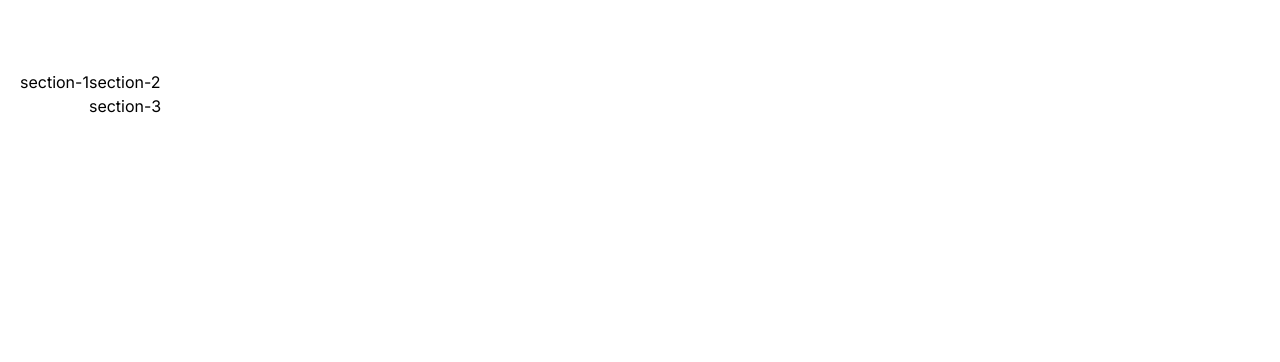
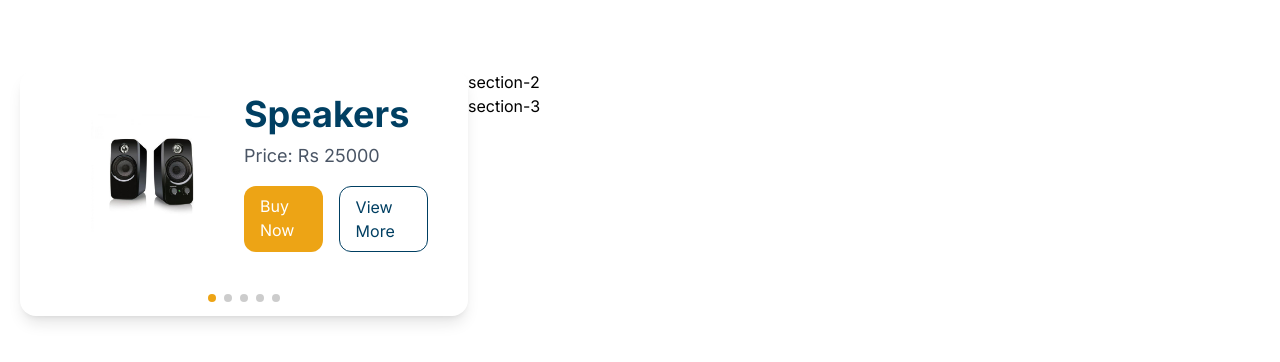
Before and after one commit to adeel-bot/NexMart, a Next.js app: page / in a window 1280 px wide. Shown: the part 1998-2360 px from the top of the page. Before the commit the page ends 2136 px from the top, so only its background shows below. Built offline with nearby package versions, Linux system fonts and the light colour scheme.

Commit message:
modified:   app/components/cards/Subgrid.js modified:   app/page.js new file:   public/speakers.jpg

```diff
--- a/app/components/cards/Subgrid.js
+++ b/app/components/cards/Subgrid.js
@@ -1,9 +1,111 @@
+
+"use client";
+
+import Image from "next/image";
+import Link from "next/link";
+import { Swiper, SwiperSlide } from "swiper/react";
+import { Navigation, Pagination, Autoplay } from "swiper/modules";
+import "swiper/css";
+import "swiper/css/navigation";
+import "swiper/css/pagination";
 import React from 'react'
 
 const Subgrid = () => {
+
+   const Products = [
+    {
+      name: "Speakers",
+      image: "/speakers.jpg",
+      price: "25000",
+      buy_link: "#",
+      detail_link: "#",
+    },
+    {
+      name: "Camera",
+      image: "/camera.jpg",
+      price: "25000",
+      buy_link: "#",
+      detail_link: "#",
+    },
+    {
+      name: "HeadPhone",
+      image: "/headphone.png",
+      price: "10000",
+      buy_link: "#",
+      detail_link: "#",
+    },
+    {
+      name: "Laptop",
+      image: "/laptop.jpg",
+      price: "150000",
+      buy_link: "#",
+      detail_link: "#",
+    },
+    {
+      name: "Gaming Console",
+      image: "/game-console.png",
+      price: "8000",
+      buy_link: "#",
+      detail_link: "#",
+    },
+  ];
+
+
   return (
     <div className='flex flex-row'>
-        <div className=''>section-1</div>
+        <div className=''>
+          <div className="w-[35vw] mx-auto ">
+      <Swiper
+        modules={[Navigation, Pagination, Autoplay]}
+        spaceBetween={40}
+        slidesPerView={1}
+        pagination={{ clickable: true }}
+        autoplay={{ delay: 6000, disableOnInteraction: false }}
+        className="rounded-2xl shadow-lg"
+         style={{
+    "--swiper-navigation-color": "rgb(237, 164, 21)",
+    "--swiper-pagination-color": "rgb(237, 164, 21)",
+  }}
+      >
+        {Products.map((item, index) => (
+          <SwiperSlide key={index}>
+            <div className="flex flex-col md:flex-row items-center justify-between px-10 py-6">
+              <div className="relative w-full h-[150px] md:w-1/2 flex justify-center">
+                <Image
+                  src={item.image}
+                  alt={item.name}
+                  fill
+                  className="rounded-xl object-cover"
+                />
+              </div>
+
+              <div className="text-center md:text-left md:w-1/2">
+                <h2 className="text-4xl text-[#003F62] font-bold mb-2">{item.name}</h2>
+                <p className="text-lg mb-4 text-gray-600">
+                  Price: Rs {item.price}
+                </p>
+                <div className="flex gap-4 justify-center md:justify-start">
+                  <Link
+                    href={item.buy_link}
+                    className="bg-[#eda415] text-white px-4 py-2 rounded-xl hover:bg-[#d69411] transition"
+                  >
+                    Buy Now
+                  </Link>
+                  <Link
+                    href={item.detail_link}
+                    className="border border-[#003F62] text-[#003F62] px-4 py-2 rounded-xl hover:bg-blue-50 transition"
+                  >
+                    View More
+                  </Link>
+                </div>
+              </div>
+
+            </div>
+          </SwiperSlide>
+        ))}
+      </Swiper>
+    </div>
+        </div>
 
         <div className='flex flex-col'>
         <div className=''>section-2</div>
--- a/app/page.js
+++ b/app/page.js
@@ -49,7 +49,7 @@ export default function Home() {
             </div>
           </div>
         </div>
-        <div className="mx-auto p-5">
+        <div className="mx-auto h-[75vh] p-5">
           <SubGrid/>
         </div>
     </div>
```
Also changed, not shown: public/speakers.jpg (added).
